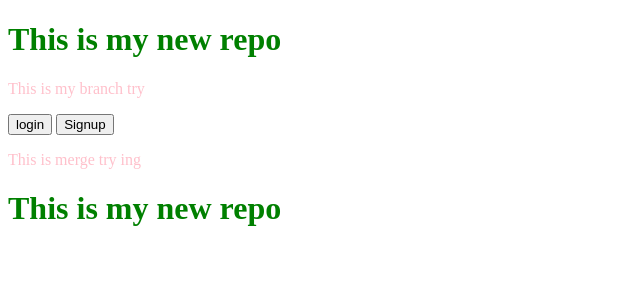
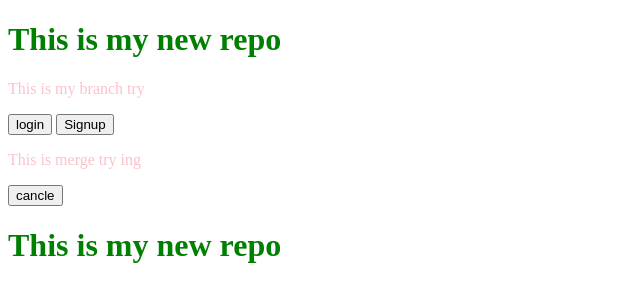
Before and after one commit to sajitsapkota/push_1, a plain HTML site: page index.html in a window 1280 px wide. Shown: the whole page, without its empty margins (0-640 px from the left). Drawn offline with Linux system fonts and the light colour scheme.

Commit message:
adding cancle button

```diff
--- a/index.html
+++ b/index.html
@@ -14,6 +14,7 @@
             <button> login </button>
             <button>Signup</button>
             <p> This is merge try ing</p>
+            <button> cancle </button>
         </div>
     </div>
     <h1> This is my new repo</h1>
```
